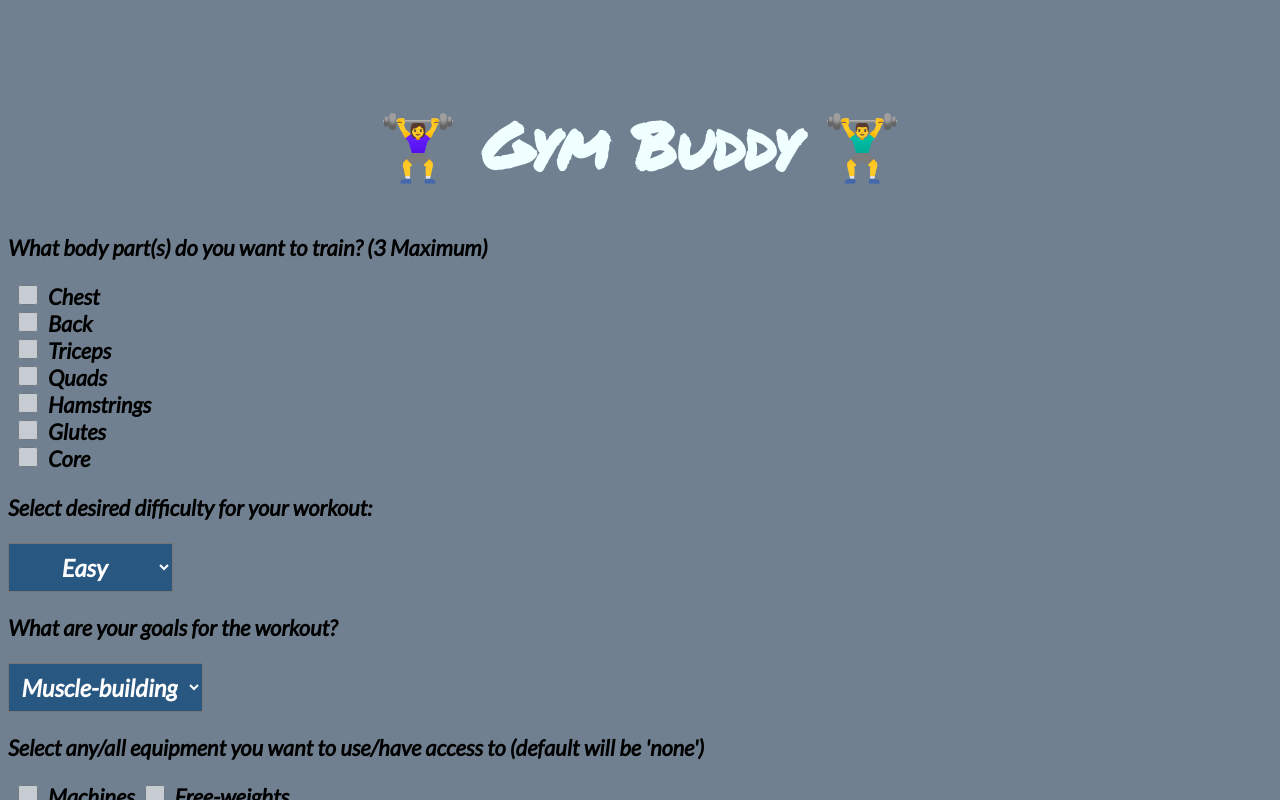
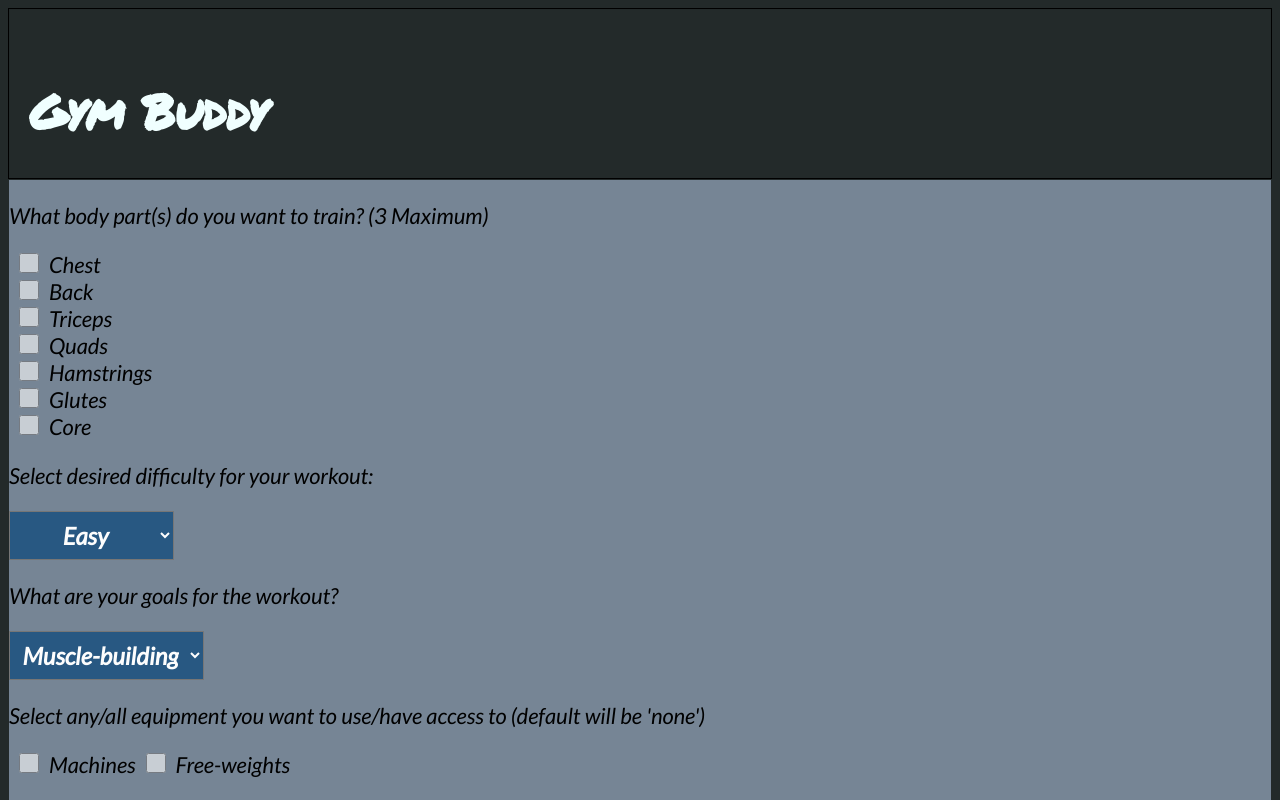
Before and after one commit to b-e-n-murray/react-gym-buddy-app, a React (Create React App) app: page / in a window 1280 px wide. Shown: the top 800 px of the page. Built offline with nearby package versions, Linux system fonts and the light colour scheme.

Commit message:
some formatting

```diff
--- a/src/App.css
+++ b/src/App.css
@@ -2,20 +2,24 @@
 @import url("https://fonts.googleapis.com/css2?family=Lato:ital@1&family=Permanent+Marker&display=swap");
 
 :root {
-  background-color: slategrey;
+  background-color: rgb(35, 42, 42);
 }
 
 .appHeader {
-  text-align: center;
   color: azure;
   font-family: "Permanent Marker", cursive;
-  font-size: xx-large;
+  font-size: x-large;
+  border: solid black 1px;
+
+  padding-left: 20px;
 }
 
 .allInputs {
   font-family: "Lato", sans-serif;
-  font-weight: 600;
+  font-weight: 500;
   font-size: 22px;
+  background-color: rgb(118, 133, 149);
+  border: 1px solid rgb(35, 42, 42);
 }
 
 .muscleCheckboxes {
--- a/src/components/AppHeader.tsx
+++ b/src/components/AppHeader.tsx
@@ -4,7 +4,7 @@ function AppHeader(): JSX.Element {
   return (
     <div className="appHeader">
       <br />
-      <h1>🏋️‍♀️ Gym Buddy 🏋️‍♂️</h1>
+      <h1>Gym Buddy</h1>
     </div>
   );
 }
```
